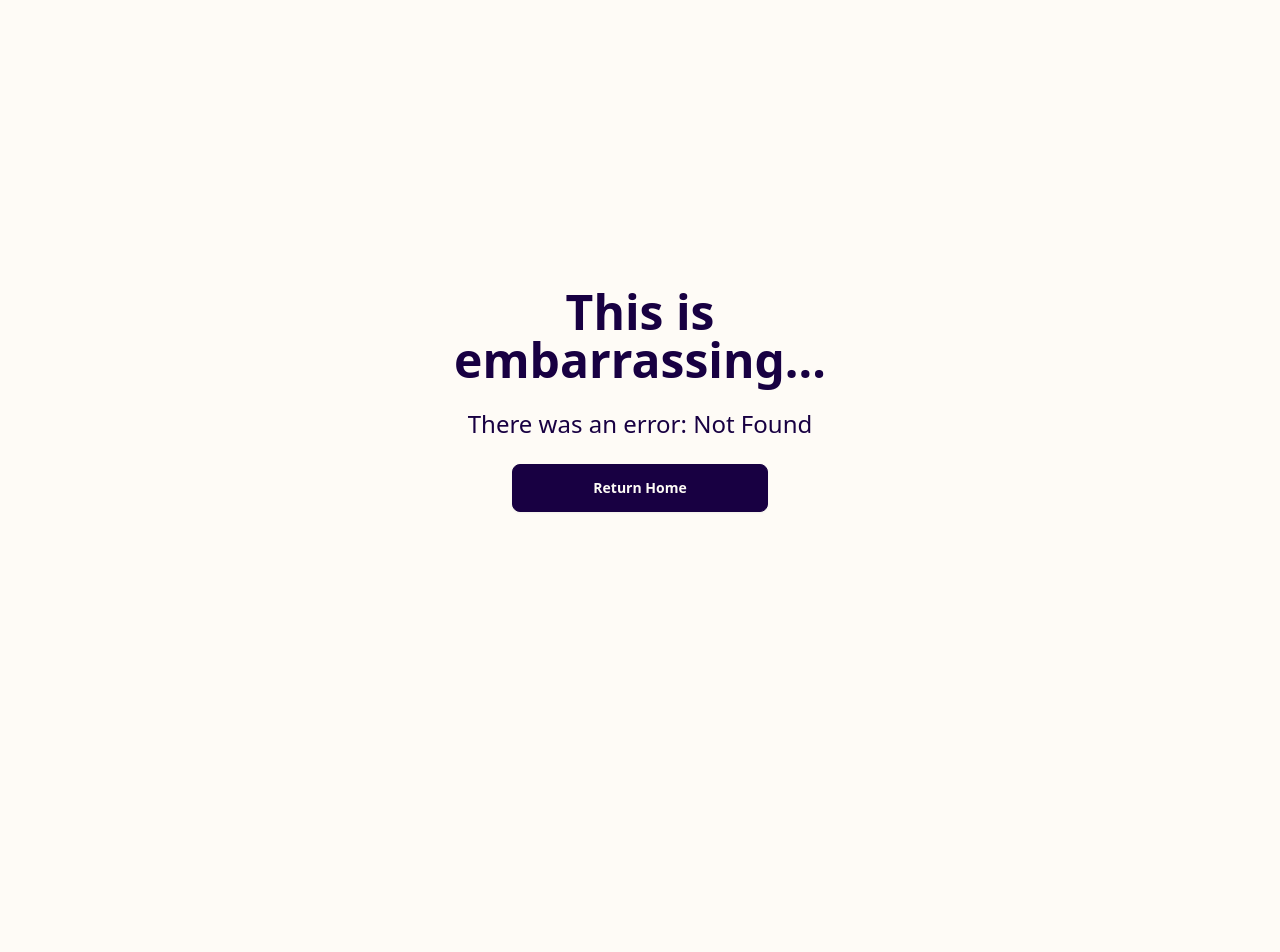
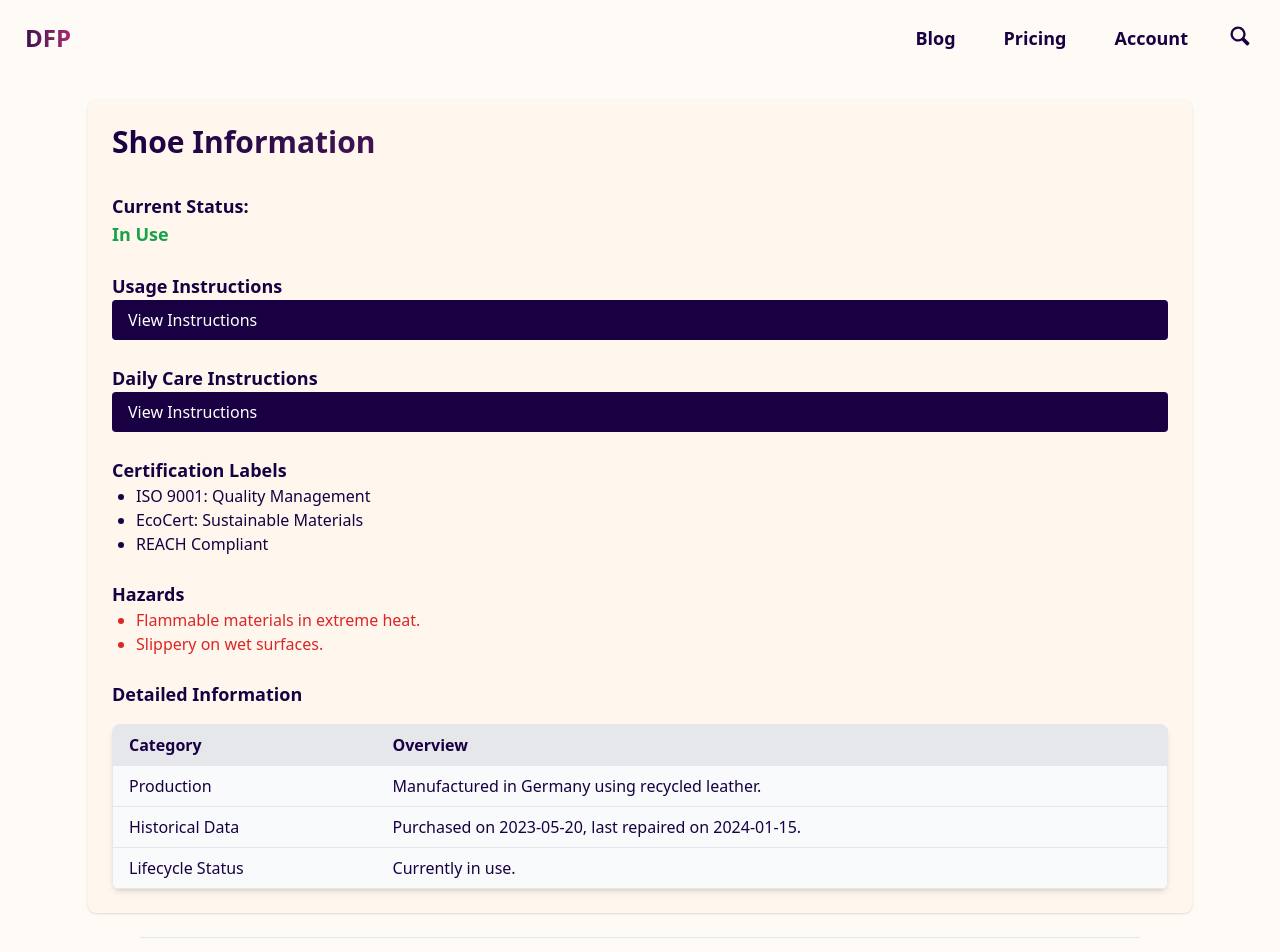
Before and after one commit to tanel-n/IAS0320_proto, a SvelteKit app: page /dfp/1 in a window 1280 px wide. Before the commit this address had no page. Shown: the top 952 px of the page. Before the commit the page ends 800 px from the top, so only its background shows below. Built offline with nearby package versions, Linux system fonts and the light colour scheme.

Commit message:
Adds initial DFP

```diff
--- a/src/config.ts
+++ b/src/config.ts
@@ -1,5 +1,5 @@
-export const WebsiteName: string = "SaaS Starter"
+export const WebsiteName: string = "DFP"
 export const WebsiteBaseUrl: string = "https://saasstarter.work"
 export const WebsiteDescription: string =
-  "Open source, fast, and free to host SaaS template. Built with SvelteKit, Supabase, Stripe, Tailwind, DaisyUI, and Postgres"
+  "Digital Footwear Passport"
 export const CreateProfileStep: boolean = true
--- a/src/routes/(marketing)/+layout.svelte
+++ b/src/routes/(marketing)/+layout.svelte
@@ -11,16 +11,13 @@
 
 <div class="navbar bg-base-100 container mx-auto">
   <div class="flex-1">
-    <a class="btn btn-ghost normal-case text-xl" href="/">{WebsiteName}</a>
+    <a
+      class="btn btn-ghost normal-case text-2xl font-bold bg-clip-text text-transparent bg-gradient-to-r from-primary to-accent"
+      href="/">{WebsiteName}</a
+    >
   </div>
   <div class="flex-none">
     <ul class="menu menu-horizontal px-1 hidden sm:flex font-bold text-lg">
-      <li class="md:mx-4">
-        <a
-          href="https://github.com/CriticalMoments/CMSaasStarter"
-          class="border border-primary">★ us on Github</a
-        >
-      </li>
       <li class="md:mx-2"><a href="/blog">Blog</a></li>
       <li class="md:mx-2"><a href="/pricing">Pricing</a></li>
       <li class="md:mx-2"><a href="/account">Account</a></li>
--- a/src/routes/(marketing)/+page.svelte
+++ b/src/routes/(marketing)/+page.svelte
@@ -231,65 +231,42 @@
 
 <div class="hero min-h-[60vh]">
   <div class="hero-content text-center py-12">
-    <div class="max-w-xl">
+    <div class="max-w-2xl">
       <div
         class="text-xl md:text-3xl font-bold bg-clip-text text-transparent bg-gradient-to-r from-primary to-accent mb-3 md:mb-7 pb-1"
       >
-        SaaS Starter Demo
+        Digital Footwear Passport
       </div>
 
       <div
-        class="text-4xl md:text-6xl font-bold px-2"
+        class="text-3xl md:text-6xl font-bold px-2"
         style="line-height: 1.2;"
       >
-        The
+        Empowering
         <span
           class="underline decoration-secondary decoration-4 md:decoration-[6px]"
-          >open source</span
-        >,
+          >transparency</span
+        >
+        and
         <span
           class="underline decoration-secondary decoration-4 md:decoration-[6px]"
-          >fast</span
-        >, and
+          >sustainability</span
+        >
+        in footwear with the
         <span
           class="underline decoration-secondary decoration-4 md:decoration-[6px]"
-          >free to host</span
-        >
-        <span> SaaS template</span>
+          >Digital Footwear Passport</span
+        >.
       </div>
-      <div class="mt-6 md:mt-10 text-sm md:text-lg">
-        Built with <a
-          href="https://kit.svelte.dev"
-          class="link font-bold"
-          target="_blank">SvelteKit</a
-        >,
-        <a href="https://supabase.com" class="link font-bold" target="_blank"
-          >Supabase</a
-        >,
-        <a href="https://stripe.com" class="link font-bold" target="_blank"
-          >Stripe</a
-        >,
-        <a href="https://tailwindcss.com" class="link font-bold" target="_blank"
-          >Tailwind</a
-        >,
-        <a href="https://daisyui.com" class="link font-bold" target="_blank"
-          >DaisyUI</a
-        >, and
-        <a
-          href="https://www.postgresql.org"
-          class="link font-bold"
-          target="_blank">Postgres</a
-        >
-      </div>
+      <div class="mt-6 md:mt-10 text-sm md:text-lg">IAS0320 Prototype</div>
       <div class="mt-6 md:mt-2">
-        <a href="https://github.com/CriticalMoments/CMSaasStarter">
-          <button class="btn btn-primary btn-sm px-6">★ us on Github</button>
+        <a href="/account">
+          <button class="btn btn-primary btn-md px-8 text-lg">Log in</button>
         </a>
-        <a
-          href="https://github.com/CriticalMoments/CMSaasStarter/tree/main#saas-starter"
-        >
-          <button class="btn btn-outline btn-primary btn-sm px-6 mt-3 mx-2"
-            >Read the Docs</button
+        <a href="/blog">
+          <button
+            class="btn btn-outline btn-primary btn-md px-8 mt-3 mx-2 text-lg"
+            >How it works</button
           >
         </a>
       </div>
@@ -305,7 +282,7 @@
         Explore the Features
       </div>
       <div class="mt-4 text-xl font-bold">
-        And try them on this
+        In this
         <span
           class="underline decoration-secondary decoration-[3px] md:decoration-[4px]"
         >
--- /dev/null
+++ b/src/routes/(marketing)/dfp/1/+page.svelte
@@ -0,0 +1,149 @@
+<script lang="ts">
+  import {
+    WebsiteName,
+    WebsiteBaseUrl,
+    WebsiteDescription,
+  } from "./../../../../config"
+
+  const ldJson = {
+    "@context": "https://schema.org",
+    "@type": "WebSite",
+    name: WebsiteName,
+    url: WebsiteBaseUrl,
+  }
+  const jsonldScript = `<script type="application/ld+json">${
+    JSON.stringify(ldJson) + "<"
+  }/script>`
+</script>
+
+<svelte:head>
+  <title>{WebsiteName}</title>
+  <meta name="description" content={WebsiteDescription} />
+  <!-- eslint-disable-next-line svelte/no-at-html-tags -->
+  {@html jsonldScript}
+</svelte:head>
+
+<div class="container mx-auto p-6 max-w-6xl">
+  <div class="bg-orange-50 shadow rounded-lg p-6">
+    <h1
+      class="text-xl font-bold bg-clip-text text-transparent bg-gradient-to-r from-primary to-accent mb-3 md:mb-7 pb-1 md:text-3xl"
+    >
+      Shoe Information
+    </h1>
+
+    <!-- Current Status -->
+    <div class="mb-6">
+      <h2 class="text-lg font-semibold">Current Status:</h2>
+      <p class="text-green-600 font-bold text-lg">In Use</p>
+    </div>
+
+    <!-- Usage Instructions -->
+    <div class="mb-6">
+      <h2 class="text-lg font-semibold">Usage Instructions</h2>
+      <div>
+        <button
+          type="button"
+          class="w-full text-left bg-primary text-white px-4 py-2 rounded hover:bg-blue-700"
+          data-collapse-toggle="usage-instructions"
+        >
+          View Instructions
+        </button>
+        <div
+          class="hidden mt-2 bg-gray-50 border border-gray-200 p-4 rounded"
+          id="usage-instructions"
+        >
+          <ul class="list-disc ml-6">
+            <li>Avoid exposure to extreme temperatures.</li>
+            <li>Use only on appropriate surfaces for optimal performance.</li>
+            <li>Do not submerge in water for prolonged periods.</li>
+          </ul>
+        </div>
+      </div>
+    </div>
+
+    <!-- Daily Care Instructions -->
+    <div class="mb-6">
+      <h2 class="text-lg font-semibold">Daily Care Instructions</h2>
+      <div>
+        <button
+          type="button"
+          class="w-full text-left bg-primary text-white px-4 py-2 rounded hover:bg-blue-700"
+          data-collapse-toggle="daily-care-instructions"
+        >
+          View Instructions
+        </button>
+        <div
+          class="hidden mt-2 bg-gray-50 border border-gray-200 p-4 rounded"
+          id="daily-care-instructions"
+        >
+          <ul class="list-disc ml-6">
+            <li>Wipe with a damp cloth to remove dirt.</li>
+            <li>Air dry in a shaded area after cleaning.</li>
+            <li>Apply appropriate protective coating every two weeks.</li>
+          </ul>
+        </div>
+      </div>
+    </div>
+
+    <!-- Certification Labels -->
+    <div class="mb-6">
+      <h2 class="text-lg font-semibold">Certification Labels</h2>
+      <ul class="list-disc ml-6">
+        <li>ISO 9001: Quality Management</li>
+        <li>EcoCert: Sustainable Materials</li>
+        <li>REACH Compliant</li>
+      </ul>
+    </div>
+
+    <!-- Hazards -->
+    <div class="mb-6">
+      <h2 class="text-lg font-semibold">Hazards</h2>
+      <ul class="list-disc ml-6 text-red-600">
+        <li>Flammable materials in extreme heat.</li>
+        <li>Slippery on wet surfaces.</li>
+      </ul>
+    </div>
+
+    <!-- Detailed Information -->
+    <div>
+      <h2 class="text-lg font-semibold">Detailed Information</h2>
+      <div class="relative overflow-x-auto shadow-md sm:rounded-lg mt-4">
+        <table class="table-auto w-full bg-gray-50 border border-gray-200">
+          <thead>
+            <tr class="bg-gray-200">
+              <th class="px-4 py-2 text-left">Category</th>
+              <th class="px-4 py-2 text-left">Overview</th>
+            </tr>
+          </thead>
+          <tbody>
+            <tr class="border-t">
+              <td class="px-4 py-2"><a href="/">Production</a></td>
+              <td class="px-4 py-2"
+                >Manufactured in Germany using recycled leather.</td
+              >
+            </tr>
+            <tr class="border-t">
+              <td class="px-4 py-2"><a href="/">Historical Data</a></td>
+              <td class="px-4 py-2"
+                >Purchased on 2023-05-20, last repaired on 2024-01-15.</td
+              >
+            </tr>
+            <tr class="border-t">
+              <td class="px-4 py-2"><a href="/">Lifecycle Status</a></td>
+              <td class="px-4 py-2">Currently in use.</td>
+            </tr>
+          </tbody>
+        </table>
+      </div>
+    </div>
+  </div>
+  <script>
+    document.querySelectorAll("[data-collapse-toggle]").forEach((button) => {
+      button.addEventListener("click", () => {
+        const targetId = button.getAttribute("data-collapse-toggle")
+        const target = document.getElementById(targetId)
+        target.classList.toggle("hidden")
+      })
+    })
+  </script>
+</div>
--- a/tailwind.config.js
+++ b/tailwind.config.js
@@ -21,6 +21,7 @@ export default {
           "accent-content": "#180042",
           "base-content": "#180042",
           "base-100": "#fefbf6",
+          "base-150": "#FCF4E6",
           "base-200": "#faedd6",
           success: "#37d399",
           error: "#f77272",
```
Also changed, not shown: 1 other file (tests, documents, lock files or other folders).
